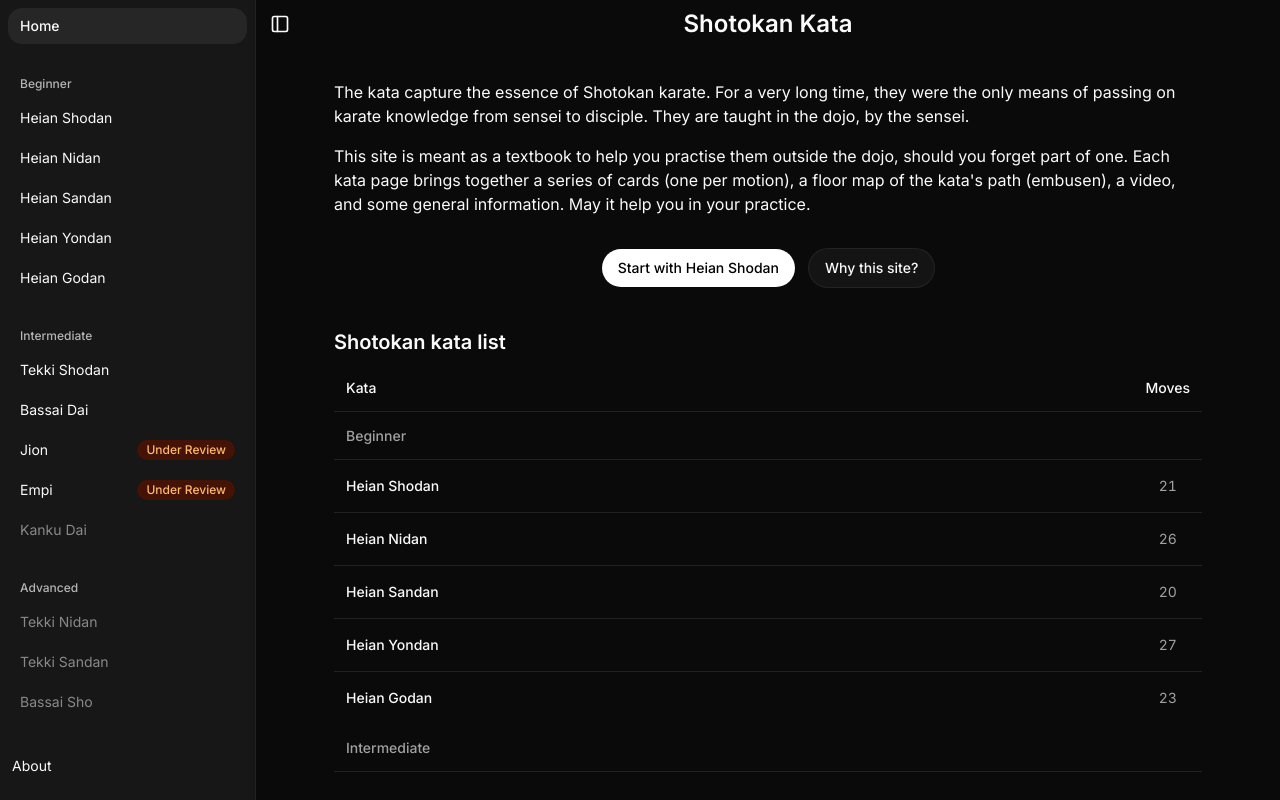
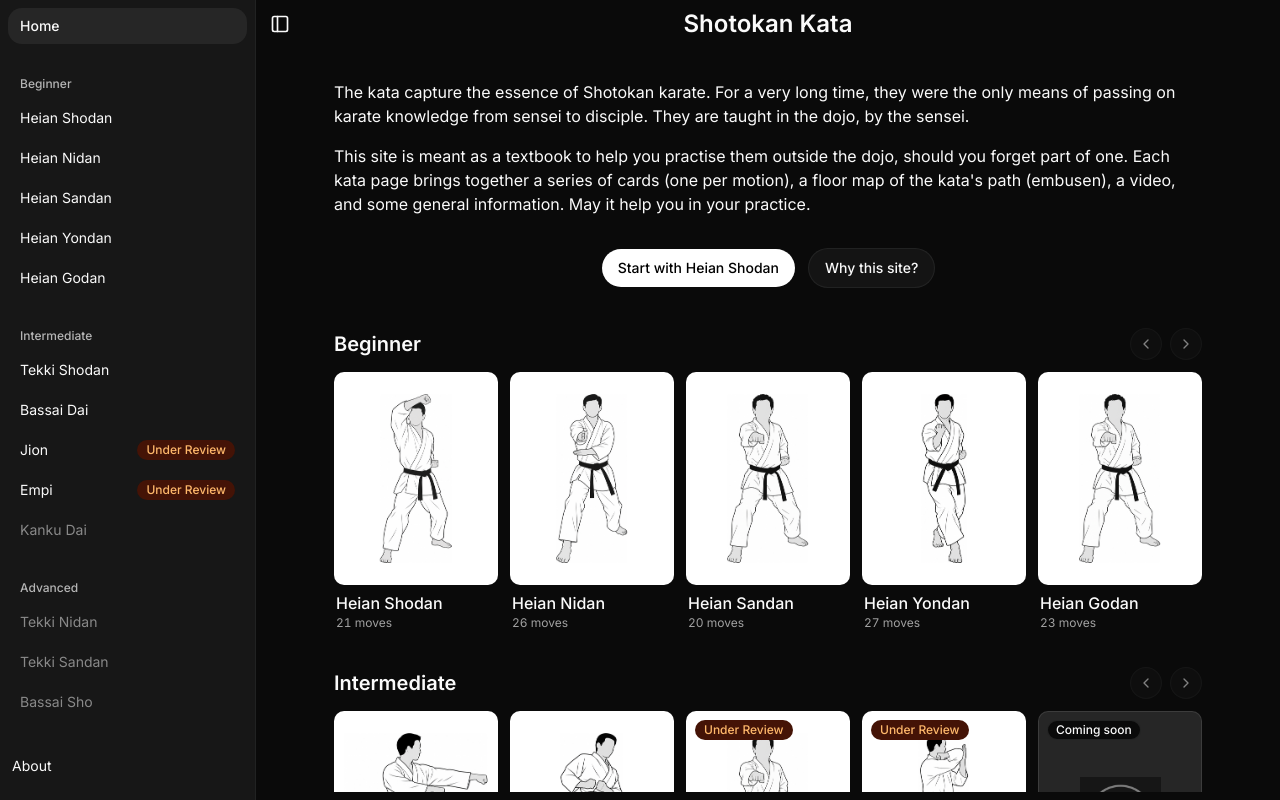
Before and after one commit to cunisia/shotokan-kata-shadcn, a Next.js app: page / in a window 1280 px wide. Built offline with nearby package versions, Linux system fonts and the light colour scheme.

Commit message:
feat(home): one carousel row per level instead of the kata table

```diff
--- a/app/page.tsx
+++ b/app/page.tsx
@@ -1,21 +1,11 @@
-import { cn } from "cn";
 import { groupBy } from "es-toolkit";
 import type { Metadata } from "next";
 import Link from "next/link";
 import { getAllKataList } from "@/app/data/get-kata";
-import { Badge } from "@/components/ui/badge";
+import KataCarouselRow from "@/components/custom/kata-carousel-row";
 import { Button } from "@/components/ui/button";
-import {
-  Table,
-  TableBody,
-  TableCell,
-  TableHead,
-  TableHeader,
-  TableRow,
-} from "@/components/ui/table";
 import { getWebSiteJsonLd, JsonLd } from "@/lib/json-ld";
 import { LEVELS_IN_ORDER } from "@/lib/level";
-import type { KataListItem } from "@/type";
 
 export const metadata: Metadata = {
   title: {
@@ -27,67 +17,6 @@ export const metadata: Metadata = {
     canonical: "/",
   },
 };
-
-// The table uses separate borders: with collapsed ones, a stuck cell leaves its
-// border behind and Chrome paints scrolled rows through it. Row dividers are
-// therefore drawn on the cells, keeping shadcn's look (none after the last row
-// of a level).
-const KATA_TABLE =
-  "border-separate border-spacing-0 [&_td]:border-b [&_th]:border-b [&_tbody_tr:last-child>*]:border-b-0";
-
-// Header cells stick to the top of the page's scroll box (th, not tr: Safari
-// ignores sticky on rows). z-10 keeps them above the rows' link overlay, and
-// the opaque background hides the rows scrolling underneath. A sticky cell is
-// bounded by the whole table, so the next level header slides over the
-// previous one.
-const STICKY_HEAD = "sticky z-10 bg-background";
-// The column header row is h-12 (TableHead), so level headers stick below it.
-const STICKY_COLUMN_HEAD = `${STICKY_HEAD} top-0`;
-const STICKY_LEVEL_HEAD = `${STICKY_HEAD} top-12`;
-
-// Published rows are clickable as a whole: the name stays the only link (one
-// tab stop, real href), and its ::after is stretched over the relative row, so
-// a click anywhere on the row follows it. The focus ring is drawn on that
-// overlay so keyboard users see the whole row as focused.
-function KataRow({ kata }: Readonly<{ kata: KataListItem }>) {
-  return (
-    <TableRow
-      className={
-        kata.isPublished
-          ? "group relative cursor-pointer"
-          : "hover:bg-transparent"
-      }
-    >
-      <TableCell className="whitespace-normal">
-        <div className="flex items-center justify-between gap-2">
-          {kata.isPublished ? (
-            <Link
-              href={`/kata/${kata.id}/motions`}
-              className="min-w-0 py-1 font-medium underline-offset-4 outline-none group-hover:underline after:absolute after:inset-0 after:rounded-sm focus-visible:after:ring-[3px] focus-visible:after:ring-ring/50 focus-visible:after:ring-inset"
-            >
-              {kata.name}
-            </Link>
-          ) : (
-            <span className="min-w-0 text-muted-foreground">{kata.name}</span>
-          )}
-          {kata.isPublished && kata.isUnderReview && (
-            <Badge className="shrink-0 text-orange-700 dark:bg-orange-950 dark:text-orange-300">
-              Under Review
-            </Badge>
-          )}
-          {!kata.isPublished && (
-            <Badge variant="outline" className="shrink-0">
-              Coming soon
-            </Badge>
-          )}
-        </div>
-      </TableCell>
-      <TableCell className="text-center tabular-nums text-muted-foreground">
-        {kata.numberOfMoves}
-      </TableCell>
-    </TableRow>
-  );
-}
 
 export default function Page() {
   // Published kata first, each half keeping the canonical list order, so every
@@ -138,51 +67,20 @@ export default function Page() {
         </div>
       </section>
 
-      <section
-        aria-labelledby="kata-list"
-        className="mt-10 flex flex-col gap-2"
-      >
-        <h2 id="kata-list" className="text-xl font-semibold">
-          Shotokan kata list
-        </h2>
-        {/* The page wrapper above is the scroll box; the table container's
-            overflow-x-auto would otherwise capture the sticky headers. */}
-        <div className="*:data-[slot=table-container]:overflow-x-visible">
-          <Table className={KATA_TABLE}>
-            <TableHeader>
-              <TableRow>
-                <TableHead className={STICKY_COLUMN_HEAD}>Kata</TableHead>
-                <TableHead
-                  className={cn(STICKY_COLUMN_HEAD, "w-10 text-right")}
-                >
-                  Moves
-                </TableHead>
-              </TableRow>
-            </TableHeader>
-            {LEVELS_IN_ORDER.filter((level) => kataByLevel[level]).map(
-              (level) => (
-                <TableBody key={level}>
-                  <TableRow className="hover:bg-transparent">
-                    <TableHead
-                      colSpan={2}
-                      scope="rowgroup"
-                      className={cn(
-                        STICKY_LEVEL_HEAD,
-                        "capitalize text-muted-foreground",
-                      )}
-                    >
-                      {level}
-                    </TableHead>
-                  </TableRow>
-                  {kataByLevel[level].map((kata) => (
-                    <KataRow key={kata.id} kata={kata} />
-                  ))}
-                </TableBody>
-              ),
-            )}
-          </Table>
-        </div>
-      </section>
+      {/* One h2 per level under the layout's h1: the levels are the list's
+          only structure, so a "kata list" heading above them would be empty. */}
+      <div className="mt-10 flex flex-col gap-8">
+        {LEVELS_IN_ORDER.filter((level) => kataByLevel[level]).map(
+          (level, index) => (
+            <KataCarouselRow
+              key={level}
+              level={level}
+              kataList={kataByLevel[level]}
+              isFirstRow={index === 0}
+            />
+          ),
+        )}
+      </div>
     </div>
   );
 }
--- /dev/null
+++ b/components/custom/kata-carousel-row.tsx
@@ -0,0 +1,70 @@
+import { capitalize } from "es-toolkit";
+import {
+  Carousel,
+  CarouselContent,
+  CarouselItem,
+  CarouselNext,
+  CarouselPrevious,
+} from "@/components/ui/carousel";
+import type { KataListItem, Level } from "@/type";
+import { KataCard, KataPlaceholderCard } from "./kata-carousel-card";
+
+// How many covers load eagerly in the first row: the ones visible on load
+// (about 2.5 on phones, 5 on desktop) minus the ones mostly off screen. Only
+// the first of them gets a high fetch priority (the LCP candidate).
+const EAGER_COVERS = 3;
+
+// One row of kata cards for a level, flicked freely like a streaming
+// catalogue. Cards are server-rendered children, so every name and link is in
+// the HTML; only the carousel mechanics run on the client.
+export default function KataCarouselRow({
+  level,
+  kataList,
+  isFirstRow = false,
+}: Readonly<{
+  level: Level;
+  kataList: KataListItem[];
+  isFirstRow?: boolean;
+}>) {
+  const headingId = `kata-level-${level}`;
+
+  return (
+    <section aria-labelledby={headingId}>
+      <Carousel
+        opts={{ align: "start", dragFree: true }}
+        aria-labelledby={headingId}
+        className="flex flex-col gap-3"
+      >
+        <div className="flex items-center justify-between gap-2">
+          <h2 id={headingId} className="text-xl font-semibold">
+            {capitalize(level)}
+          </h2>
+          {/* On touch screens the row is swiped; desktop gets arrows, in the
+              heading line so they never overflow the column. */}
+          <div className="hidden gap-2 md:flex">
+            <CarouselPrevious className="static" />
+            <CarouselNext className="static" />
+          </div>
+        </div>
+        <CarouselContent className="-ml-3">
+          {kataList.map((kata, index) => (
+            <CarouselItem
+              key={kata.id}
+              className="basis-[40%] pl-3 sm:basis-1/4 lg:basis-1/5"
+            >
+              {kata.isPublished ? (
+                <KataCard
+                  kata={kata}
+                  isAboveTheFold={isFirstRow && index < EAGER_COVERS}
+                  isLcpCandidate={isFirstRow && index === 0}
+                />
+              ) : (
+                <KataPlaceholderCard kata={kata} />
+              )}
+            </CarouselItem>
+          ))}
+        </CarouselContent>
+      </Carousel>
+    </section>
+  );
+}
```
